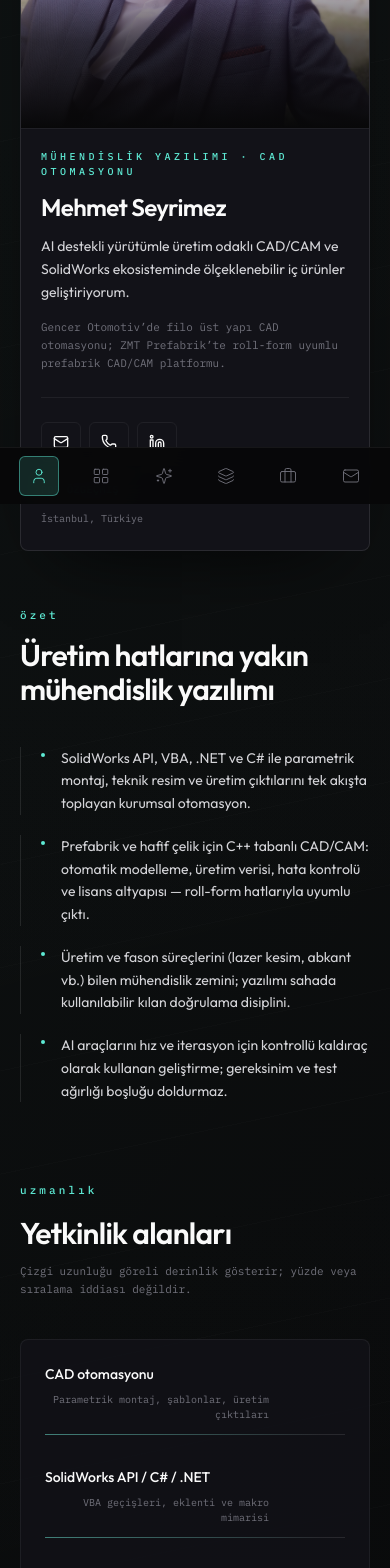
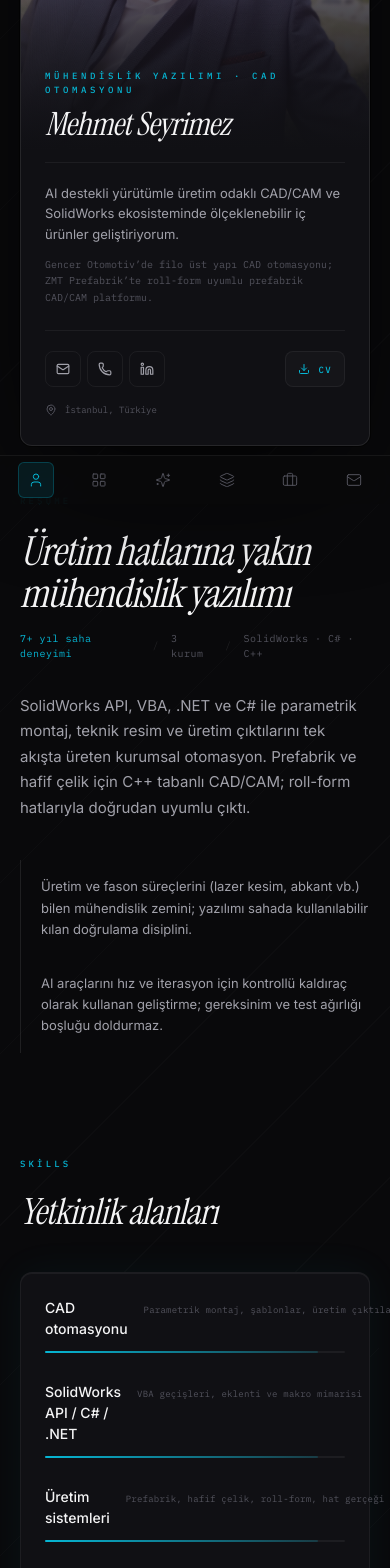
Before and after one commit to SolidKing78/Mehmet-Portfolyo, a Next.js app: page / in a window 390 px wide. Shown: the part 340-1908 px from the top of the page. Built offline with nearby package versions, Linux system fonts and the light colour scheme.

Commit message:
test4 claude a geçtik

```diff
--- a/src/app/globals.css
+++ b/src/app/globals.css
@@ -2,49 +2,45 @@
 
 @theme {
   --font-sans: var(--font-family-sans), ui-sans-serif, system-ui, sans-serif;
-  --font-display: var(--font-family-sans), ui-sans-serif, system-ui, sans-serif;
+  --font-display: var(--font-family-display), ui-serif, Georgia, serif;
   --font-mono: var(--font-family-mono), ui-monospace, monospace;
 
-  --color-canvas: #080809;
-  --color-surface: #0e0e11;
-  --color-panel: #121218;
-  --color-elevated: #18181f;
-  --color-border: rgba(255, 255, 255, 0.06);
-  --color-border-strong: rgba(255, 255, 255, 0.1);
-  --color-muted: #71717b;
-  --color-fg: #fafafa;
-  --color-fg-soft: #d4d4d8;
-  --color-accent: #5eead4;
-  --color-accent-dim: rgba(94, 234, 212, 0.14);
-  --color-accent-line: rgba(94, 234, 212, 0.45);
+  --color-canvas: #09090b;
+  --color-surface: #0c0c10;
+  --color-panel: #101014;
+  --color-elevated: #151519;
+  --color-border: rgba(255, 255, 255, 0.055);
+  --color-border-strong: rgba(255, 255, 255, 0.09);
+  --color-muted: #6b6b76;
+  --color-dim: #52525c;
+  --color-fg: #f4f4f5;
+  --color-fg-soft: #a1a1aa;
+  --color-accent: #06b6d4;
+  --color-accent-dim: rgba(6, 182, 212, 0.1);
+  --color-accent-line: rgba(6, 182, 212, 0.5);
+  --color-accent-glow: rgba(6, 182, 212, 0.06);
 }
 
 @layer base {
   html {
     scroll-behavior: smooth;
+    -webkit-font-smoothing: antialiased;
+    -moz-osx-font-smoothing: grayscale;
   }
 
   body {
-    @apply text-[var(--color-fg)] antialiased;
+    color: var(--color-fg);
     font-family: var(--font-sans);
     background-color: var(--color-canvas);
-    background-image: linear-gradient(
-        125deg,
-        rgba(94, 234, 212, 0.03) 0%,
-        transparent 42%
-      ),
-      linear-gradient(
-        165deg,
-        rgba(255, 255, 255, 0.02) 0%,
-        transparent 38%
-      ),
+    background-image:
       repeating-linear-gradient(
-        -12deg,
+        -45deg,
         transparent,
-        transparent 100px,
-        rgba(255, 255, 255, 0.012) 100px,
-        rgba(255, 255, 255, 0.012) 101px
+        transparent 120px,
+        rgba(255, 255, 255, 0.015) 120px,
+        rgba(255, 255, 255, 0.015) 121px
       );
+    background-attachment: fixed;
   }
 
   ::selection {
--- a/src/app/layout.tsx
+++ b/src/app/layout.tsx
@@ -1,12 +1,20 @@
 import type { Metadata } from "next";
-import { IBM_Plex_Mono, Outfit } from "next/font/google";
+import { IBM_Plex_Mono, Inter, Instrument_Serif } from "next/font/google";
 import "./globals.css";
 import { person } from "@/content/site";
 
-const outfit = Outfit({
+const inter = Inter({
   subsets: ["latin", "latin-ext"],
   variable: "--font-family-sans",
   display: "swap",
+});
+
+const instrumentSerif = Instrument_Serif({
+  weight: "400",
+  subsets: ["latin", "latin-ext"],
+  variable: "--font-family-display",
+  display: "swap",
+  style: ["normal", "italic"],
 });
 
 const plexMono = IBM_Plex_Mono({
@@ -76,8 +84,11 @@ export default function RootLayout({
   children: React.ReactNode;
 }>) {
   return (
-    <html lang="tr" className={`${outfit.variable} ${plexMono.variable}`}>
-      <body className="min-h-screen font-sans">
+    <html
+      lang="tr"
+      className={`${inter.variable} ${instrumentSerif.variable} ${plexMono.variable}`}
+    >
+      <body className="min-h-screen font-sans antialiased">
         <script
           type="application/ld+json"
           dangerouslySetInnerHTML={{ __html: JSON.stringify(jsonLd) }}
--- a/src/app/page.tsx
+++ b/src/app/page.tsx
@@ -10,13 +10,15 @@ export default function HomePage() {
   return (
     <div className="min-h-screen">
       <SideRail />
-      <div className="lg:pl-[52px]">
-        <div className="mx-auto max-w-6xl px-5 pb-8 pt-8 sm:px-8 sm:pt-12 lg:max-w-[1200px] lg:px-12">
-          <div className="flex flex-col gap-14 lg:flex-row lg:gap-16 xl:gap-20">
-            <div className="lg:w-[min(100%,340px)] lg:shrink-0">
+      <div className="lg:pl-[46px]">
+        <div className="mx-auto max-w-[1180px] px-5 pb-8 pt-6 sm:px-8 sm:pt-10 lg:px-10">
+          <div className="flex flex-col gap-10 lg:flex-row lg:gap-12 xl:gap-14">
+            {/* left: identity */}
+            <div className="lg:w-[min(100%,360px)] lg:shrink-0 xl:w-[380px]">
               <IdentityAside />
             </div>
-            <div className="min-w-0 flex-1 space-y-20 sm:space-y-24 lg:space-y-28 lg:pt-2">
+            {/* right: content */}
+            <div className="min-w-0 flex-1 space-y-24 sm:space-y-28 lg:space-y-32 lg:pt-0">
               <EditorialIntro />
               <CapabilitySignals />
               <FeaturedFlagships />
--- a/src/components/identity/IdentityAside.tsx
+++ b/src/components/identity/IdentityAside.tsx
@@ -4,75 +4,103 @@ import { cvPdfHref, person } from "@/content/site";
 import { SmartImage } from "@/components/ui/SmartMedia";
 import { projeler } from "@/lib/paths";
 import { Reveal } from "@/components/motion/Reveal";
-import { Linkedin, Mail, Phone } from "lucide-react";
+import { motion } from "framer-motion";
+import { Download, Linkedin, Mail, MapPin, Phone } from "lucide-react";
+
 const portrait = projeler("MEHMET_SEYRİMEZ.jpg");
+
+const socialLinks = [
+  { href: `mailto:${person.email}`, icon: Mail, label: "E-posta" },
+  { href: `tel:${person.phoneTel}`, icon: Phone, label: "Telefon" },
+  {
+    href: person.linkedin,
+    icon: Linkedin,
+    label: "LinkedIn",
+    external: true,
+  },
+] as const;
 
 export function IdentityAside() {
   return (
     <aside
       id="kimlik"
-      className="scroll-mt-6 lg:sticky lg:top-10 lg:self-start lg:scroll-mt-10"
+      className="scroll-mt-4 lg:sticky lg:top-6 lg:self-start"
     >
       <Reveal>
-        <div className="overflow-hidden rounded-lg border border-[var(--color-border-strong)] bg-[var(--color-panel)] shadow-[0_32px_80px_-40px_rgba(0,0,0,0.9)]">
-          <div className="relative aspect-[4/5] w-full max-w-md lg:max-w-none">
+        <div className="relative overflow-hidden rounded-xl border border-[var(--color-border-strong)] bg-[var(--color-panel)] shadow-[0_0_0_1px_rgba(0,0,0,0.6),0_40px_120px_-30px_rgba(0,0,0,0.95)]">
+          {/* portrait */}
+          <div className="relative aspect-[3/4] w-full">
             <SmartImage
               src={portrait}
               alt={person.name}
               priority
-              sizes="(max-width: 1024px) 100vw, 320px"
+              sizes="(max-width: 1024px) 100vw, 380px"
             />
-            <div className="pointer-events-none absolute inset-x-0 bottom-0 h-2/5 bg-gradient-to-t from-[var(--color-canvas)] via-[var(--color-canvas)]/70 to-transparent" />
+            <div className="pointer-events-none absolute inset-0 bg-gradient-to-t from-[var(--color-panel)] via-transparent to-transparent" />
+            <div className="pointer-events-none absolute inset-0 bg-gradient-to-t from-[var(--color-panel)] via-[var(--color-panel)]/50 to-transparent opacity-80" />
           </div>
-          <div className="border-t border-[var(--color-border)] px-5 pb-6 pt-5">
-            <p className="font-mono text-[10px] font-medium tracking-[0.35em] text-[var(--color-accent)] uppercase">
+
+          {/* identity content */}
+          <div className="relative -mt-20 px-6 pb-7">
+            <p className="font-mono text-[9px] font-medium tracking-[0.4em] text-[var(--color-accent)] uppercase">
               {person.roleLine}
             </p>
-            <h1 className="mt-3 text-2xl font-semibold tracking-tight text-[var(--color-fg)] sm:text-3xl">
+            <h1 className="mt-3 font-display text-[2rem] leading-[1.05] tracking-[-0.02em] text-[var(--color-fg)] italic sm:text-[2.4rem]">
               {person.name}
             </h1>
-            <p className="mt-3 text-sm leading-relaxed text-[var(--color-fg-soft)]">
-              {person.headline}
-            </p>
-            <p className="mt-4 font-mono text-[11px] leading-relaxed text-[var(--color-muted)]">
-              {person.credibility}
-            </p>
-            <div className="mt-6 flex flex-wrap gap-2 border-t border-[var(--color-border)] pt-6">
+
+            <div className="mt-5 space-y-3 border-t border-[var(--color-border)] pt-5">
+              <p className="text-[13px] leading-[1.6] text-[var(--color-fg-soft)]">
+                {person.headline}
+              </p>
+              <p className="font-mono text-[10px] leading-[1.65] text-[var(--color-dim)]">
+                {person.credibility}
+              </p>
+            </div>
+
+            {/* social row */}
+            <div className="mt-6 flex items-center gap-[6px] border-t border-[var(--color-border)] pt-5">
+              {socialLinks.map((link) => {
+                const Icon = link.icon;
+                return (
+                  <motion.a
+                    key={link.label}
+                    href={link.href}
+                    target={
+                      "external" in link && link.external
+                        ? "_blank"
+                        : undefined
+                    }
+                    rel={
+                      "external" in link && link.external
+                        ? "noreferrer"
+                        : undefined
+                    }
+                    className="flex h-9 w-9 items-center justify-center rounded-lg border border-[var(--color-border)] text-[var(--color-fg-soft)] transition-colors hover:border-[var(--color-accent)]/30 hover:text-[var(--color-accent)]"
+                    whileHover={{ y: -1 }}
+                    transition={{ duration: 0.15 }}
+                  >
+                    <Icon className="h-[14px] w-[14px]" />
+                    <span className="sr-only">{link.label}</span>
+                  </motion.a>
+                );
+              })}
               <a
-                href={`mailto:${person.email}`}
-                className="inline-flex h-10 w-10 items-center justify-center rounded-md border border-[var(--color-border)] text-[var(--color-fg)] transition-colors hover:border-[var(--color-accent-line)] hover:text-[var(--color-accent)]"
-              >
-                <Mail className="h-4 w-4" />
-                <span className="sr-only">E-posta</span>
-              </a>
-              <a
-                href={`tel:${person.phoneTel}`}
-                className="inline-flex h-10 w-10 items-center justify-center rounded-md border border-[var(--color-border)] text-[var(--color-fg)] transition-colors hover:border-[var(--color-accent-line)] hover:text-[var(--color-accent)]"
-              >
-                <Phone className="h-4 w-4" />
-                <span className="sr-only">Telefon</span>
-              </a>
-              <a
-                href={person.linkedin}
+                href={cvPdfHref}
                 target="_blank"
                 rel="noreferrer"
-                className="inline-flex h-10 w-10 items-center justify-center rounded-md border border-[var(--color-border)] text-[var(--color-fg)] transition-colors hover:border-[var(--color-accent-line)] hover:text-[var(--color-accent)]"
+                className="ml-auto flex h-9 items-center gap-2 rounded-lg border border-[var(--color-border)] bg-[var(--color-elevated)] px-3 font-mono text-[9px] font-medium tracking-[0.15em] text-[var(--color-accent)] uppercase transition-colors hover:border-[var(--color-accent)]/30"
               >
-                <Linkedin className="h-4 w-4" />
-                <span className="sr-only">LinkedIn</span>
+                <Download className="h-3 w-3" />
+                CV
               </a>
             </div>
-            <a
-              href={cvPdfHref}
-              target="_blank"
-              rel="noreferrer"
-              className="mt-5 inline-flex font-mono text-[10px] font-medium tracking-wider text-[var(--color-accent)] uppercase underline-offset-4 hover:underline"
-            >
-              PDF özgeçmiş
-            </a>
-            <p className="mt-3 font-mono text-[10px] text-[var(--color-muted)]">
+
+            {/* location */}
+            <div className="mt-4 flex items-center gap-2 font-mono text-[9px] text-[var(--color-dim)]">
+              <MapPin className="h-3 w-3" />
               {person.location}
-            </p>
+            </div>
           </div>
         </div>
       </Reveal>
--- a/src/components/layout/SideRail.tsx
+++ b/src/components/layout/SideRail.tsx
@@ -28,15 +28,16 @@ export function SideRail() {
   const [active, setActive] = useState("kimlik");
 
   useEffect(() => {
-    const contentEls = CONTENT_IDS.map((id) => document.getElementById(id)).filter(
-      Boolean,
-    ) as HTMLElement[];
+    const contentEls = CONTENT_IDS.map((id) =>
+      document.getElementById(id),
+    ).filter(Boolean) as HTMLElement[];
     if (!contentEls.length) return;
 
-    const scrollKimlikThreshold = () => (typeof window !== "undefined" && window.innerWidth >= 1024 ? 96 : 420);
+    const threshold = () =>
+      window.innerWidth >= 1024 ? 96 : 420;
 
-    const applyKimlikZone = () => {
-      if (window.scrollY < scrollKimlikThreshold()) {
+    const tryKimlik = () => {
+      if (window.scrollY < threshold()) {
         setActive("kimlik");
         return true;
       }
@@ -45,7 +46,7 @@ export function SideRail() {
 
     const obs = new IntersectionObserver(
       (entries) => {
-        if (applyKimlikZone()) return;
+        if (tryKimlik()) return;
         const visible = entries
           .filter((e) => e.isIntersecting)
           .sort((a, b) => b.intersectionRatio - a.intersectionRatio);
@@ -55,12 +56,9 @@ export function SideRail() {
     );
 
     contentEls.forEach((el) => obs.observe(el));
-
-    const onScroll = () => {
-      applyKimlikZone();
-    };
+    const onScroll = () => tryKimlik();
     window.addEventListener("scroll", onScroll, { passive: true });
-    applyKimlikZone();
+    tryKimlik();
 
     return () => {
       window.removeEventListener("scroll", onScroll);
@@ -70,13 +68,13 @@ export function SideRail() {
 
   return (
     <aside
-      className="fixed bottom-0 left-0 right-0 z-40 flex border-t border-[var(--color-border)] bg-[var(--color-canvas)]/95 px-2 py-2 backdrop-blur-md lg:top-0 lg:bottom-auto lg:h-screen lg:w-[52px] lg:flex-col lg:justify-between lg:border-r lg:border-t-0 lg:px-0 lg:py-8"
+      className="fixed bottom-0 left-0 right-0 z-50 flex items-center justify-around border-t border-[var(--color-border)] bg-[var(--color-canvas)]/90 px-1 py-1.5 backdrop-blur-xl lg:top-0 lg:bottom-auto lg:left-0 lg:right-auto lg:h-screen lg:w-[46px] lg:flex-col lg:justify-between lg:border-r lg:border-t-0 lg:px-0 lg:py-6"
       aria-label="Bölüm navigasyonu"
     >
-      <div className="hidden font-mono text-[10px] font-semibold tracking-[0.2em] text-[var(--color-accent)] lg:flex lg:justify-center">
+      <div className="hidden font-mono text-[9px] font-medium tracking-[0.3em] text-[var(--color-accent)] lg:flex lg:justify-center">
         {person.initials}
       </div>
-      <nav className="flex flex-1 items-center justify-around gap-0 lg:flex-col lg:justify-center lg:gap-5">
+      <nav className="flex flex-1 items-center justify-around lg:flex-col lg:justify-center lg:gap-3">
         {railNav.map((item) => {
           const Icon = iconMap[item.id] ?? LayoutGrid;
           const isOn = active === item.id;
@@ -86,13 +84,16 @@ export function SideRail() {
               href={item.href}
               title={item.label}
               className={cn(
-                "flex h-10 w-10 items-center justify-center rounded-md border border-transparent transition-colors lg:h-9 lg:w-9",
+                "relative flex h-9 w-9 items-center justify-center rounded-md transition-all duration-200",
                 isOn
-                  ? "border-[var(--color-accent-line)] bg-[var(--color-accent-dim)] text-[var(--color-accent)]"
-                  : "text-[var(--color-muted)] hover:text-[var(--color-fg)]",
+                  ? "text-[var(--color-accent)]"
+                  : "text-[var(--color-dim)] hover:text-[var(--color-fg-soft)]",
               )}
             >
-              <Icon className="h-[18px] w-[18px] stroke-[1.25]" />
+              {isOn && (
+                <span className="absolute inset-0 rounded-md border border-[var(--color-accent)]/25 bg-[var(--color-accent-dim)]" />
+              )}
+              <Icon className="relative h-4 w-4 stroke-[1.5]" />
               <span className="sr-only">{item.label}</span>
             </Link>
           );
--- a/src/components/motion/Reveal.tsx
+++ b/src/components/motion/Reveal.tsx
@@ -14,7 +14,7 @@ export function Reveal({
   children,
   className,
   delay = 0,
-  y = 10,
+  y = 16,
 }: RevealProps) {
   const reduce = useReducedMotion();
 
@@ -27,8 +27,12 @@ export function Reveal({
       className={className}
       initial={{ opacity: 0, y }}
       whileInView={{ opacity: 1, y: 0 }}
-      viewport={{ once: true, margin: "-8% 0px" }}
-      transition={{ duration: 0.55, ease: [0.22, 1, 0.36, 1], delay }}
+      viewport={{ once: true, margin: "-6% 0px" }}
+      transition={{
+        duration: 0.65,
+        ease: [0.16, 1, 0.3, 1],
+        delay,
+      }}
     >
       {children}
     </motion.div>
--- a/src/components/sections/CapabilitySignals.tsx
+++ b/src/components/sections/CapabilitySignals.tsx
@@ -3,49 +3,65 @@
 import { capabilitySignals } from "@/content/site";
 import type { SignalStrength } from "@/content/types";
 import { Reveal } from "@/components/motion/Reveal";
+import { motion, useReducedMotion } from "framer-motion";
 import { cn } from "@/lib/utils";
 
-const widthClass: Record<SignalStrength, string> = {
-  1: "w-[32%]",
-  2: "w-[58%]",
-  3: "w-[92%]",
+const widthPercent: Record<SignalStrength, string> = {
+  1: "32%",
+  2: "60%",
+  3: "91%",
 };
+
+function AnimatedBar({
+  strength,
+  delay,
+}: {
+  strength: SignalStrength;
+  delay: number;
+}) {
+  const reduce = useReducedMotion();
+  return (
+    <div className="mt-3 h-[2px] w-full rounded-full bg-[var(--color-border)]">
+      <motion.div
+        className="h-[2px] rounded-full bg-gradient-to-r from-[var(--color-accent)] to-[var(--color-accent)]/20"
+        initial={reduce ? { width: widthPercent[strength] } : { width: 0 }}
+        whileInView={{ width: widthPercent[strength] }}
+        viewport={{ once: true, margin: "-10% 0px" }}
+        transition={{
+          duration: 0.8,
+          ease: [0.22, 1, 0.36, 1],
+          delay: delay + 0.2,
+        }}
+      />
+    </div>
+  );
+}
 
 export function CapabilitySignals() {
   return (
-    <section id="uzmanlik" className="scroll-mt-8 lg:scroll-mt-12">
+    <section id="uzmanlik" className="scroll-mt-6 lg:scroll-mt-10">
       <Reveal>
-        <p className="font-mono text-[11px] font-medium lowercase tracking-[0.28em] text-[var(--color-accent)]">
-          uzmanlık
-        </p>
-        <h2 className="mt-4 text-3xl font-semibold tracking-tight text-[var(--color-fg)] sm:text-4xl">
+        <span className="font-mono text-[9px] font-medium tracking-[0.35em] text-[var(--color-accent)] uppercase">
+          skills
+        </span>
+        <h2 className="mt-5 font-display text-[2.25rem] leading-[1.08] tracking-[-0.02em] text-[var(--color-fg)] italic sm:text-[2.8rem]">
           Yetkinlik alanları
         </h2>
-        <p className="mt-3 max-w-xl font-mono text-[11px] leading-relaxed text-[var(--color-muted)]">
-          Çizgi uzunluğu göreli derinlik gösterir; yüzde veya sıralama iddiası değildir.
-        </p>
       </Reveal>
 
-      <div className="mt-10 space-y-8 rounded-lg border border-[var(--color-border)] bg-[var(--color-panel)]/80 p-6 sm:p-8">
+      <div className="mt-10 rounded-xl border border-[var(--color-border)] bg-[var(--color-panel)] p-6 shadow-[inset_0_1px_0_var(--color-border),0_0_40px_var(--color-accent-glow)] sm:p-8">
         {capabilitySignals.map((c, i) => (
-          <Reveal key={c.id} delay={0.05 * i}>
-            <div>
-              <div className="flex flex-wrap items-baseline justify-between gap-2">
-                <span className="text-sm font-medium text-[var(--color-fg)]">
+          <Reveal key={c.id} delay={0.04 * i}>
+            <div className={cn(i > 0 && "mt-7")}>
+              <div className="flex items-baseline justify-between gap-4">
+                <span className="text-[14px] font-medium text-[var(--color-fg)]">
                   {c.label}
                 </span>
-                <span className="max-w-[14rem] text-right font-mono text-[10px] text-[var(--color-muted)] sm:max-w-xs">
+                <span className="shrink-0 text-right font-mono text-[9px] tracking-wide text-[var(--color-dim)]">
                   {c.note}
                 </span>
               </div>
-              <div className="mt-3 h-px w-full bg-[var(--color-border-strong)]">
-                <div
-                  className={cn(
-                    "h-px bg-gradient-to-r from-[var(--color-accent-line)] to-transparent",
-                    widthClass[c.strength],
-                  )}
-                />
-              </div>
+              <AnimatedBar strength={c.strength} delay={0.04 * i} />
             </div>
           </Reveal>
         ))}
--- a/src/components/sections/EditorialIntro.tsx
+++ b/src/components/sections/EditorialIntro.tsx
@@ -5,27 +5,51 @@ import { Reveal } from "@/components/motion/Reveal";
 
 export function EditorialIntro() {
   return (
-    <section id="ozet" className="scroll-mt-8 lg:scroll-mt-12">
+    <section id="ozet" className="scroll-mt-6 lg:scroll-mt-10">
       <Reveal>
-        <p className="font-mono text-[11px] font-medium lowercase tracking-[0.28em] text-[var(--color-accent)]">
-          özet
-        </p>
-        <h2 className="mt-4 max-w-2xl text-3xl font-semibold leading-[1.12] tracking-tight text-[var(--color-fg)] sm:text-4xl md:text-[2.75rem] md:leading-[1.08]">
-          Üretim hatlarına yakın mühendislik yazılımı
+        <span className="font-mono text-[9px] font-medium tracking-[0.35em] text-[var(--color-accent)] uppercase">
+          resume
+        </span>
+      </Reveal>
+
+      <Reveal delay={0.06}>
+        <h2 className="mt-5 font-display text-[2.5rem] leading-[1.06] tracking-[-0.025em] text-[var(--color-fg)] italic sm:text-[3.2rem] lg:text-[3.6rem]">
+          Üretim hatlarına yakın
+          <br />
+          mühendislik yazılımı
         </h2>
       </Reveal>
-      <ul className="mt-10 space-y-5">
-        {executiveStatements.map((line, i) => (
-          <Reveal key={i} delay={0.04 * i}>
-            <li className="flex gap-4 border-l border-[var(--color-border-strong)] pl-5">
-              <span className="mt-1.5 h-1 w-1 shrink-0 rounded-full bg-[var(--color-accent)]" />
-              <p className="text-sm leading-relaxed text-[var(--color-fg-soft)] sm:text-[15px]">
+
+      <Reveal delay={0.12}>
+        <div className="mt-4 flex items-center gap-3 font-mono text-[10px] tracking-wider text-[var(--color-dim)]">
+          <span className="text-[var(--color-accent)]">7+ yıl saha deneyimi</span>
+          <span className="text-[var(--color-border-strong)]">/</span>
+          <span>3 kurum</span>
+          <span className="text-[var(--color-border-strong)]">/</span>
+          <span>SolidWorks · C# · C++</span>
+        </div>
+      </Reveal>
+
+      <Reveal delay={0.18}>
+        <p className="mt-8 max-w-xl text-[15px] leading-[1.7] text-[var(--color-fg-soft)]">
+          SolidWorks API, VBA, .NET ve C# ile parametrik montaj, teknik resim ve
+          üretim çıktılarını tek akışta üreten kurumsal otomasyon. Prefabrik ve
+          hafif çelik için C++ tabanlı CAD/CAM; roll-form hatlarıyla doğrudan
+          uyumlu çıktı.
+        </p>
+      </Reveal>
+
+      <div className="mt-10 space-y-0 border-l border-[var(--color-border-strong)]">
+        {executiveStatements.slice(2).map((line, i) => (
+          <Reveal key={i} delay={0.22 + 0.04 * i}>
+            <div className="py-4 pl-5">
+              <p className="text-[13px] leading-[1.65] text-[var(--color-fg-soft)]">
                 {line}
               </p>
-            </li>
+            </div>
           </Reveal>
         ))}
-      </ul>
+      </div>
     </section>
   );
 }
```
Also changed, not shown: src/components/sections/ContactClose.tsx (+12 -12 lines), src/components/sections/ExperienceSection.tsx (+44 -33 lines), src/components/sections/FeaturedFlagships.tsx (+29 -48 lines).
